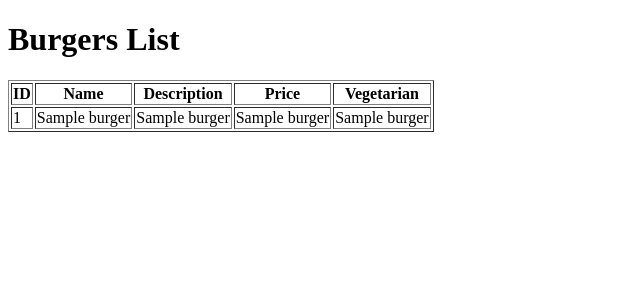
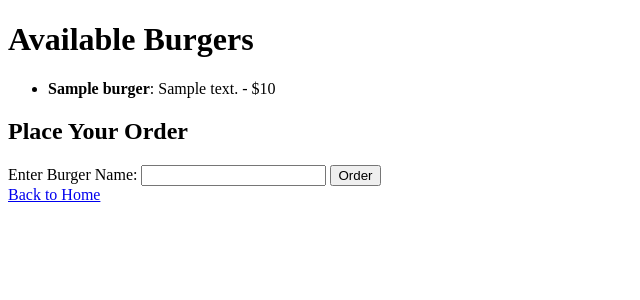
Before and after one commit to liaamg1/burgerprogram, a Flask app: template Containers/BurgerOrder/templates/burgers.html in a window 1280 px wide. Shown: the top 300 px of the page, without its empty margins (0-640 px from the left). Run offline with Flask 3, Linux system fonts and the light colour scheme; the template is opened without the code that fills it: most values are stand-ins (such as "Sample title", 1, 10 or a date in 2020); parts of the project's set-up code (start-up, migrations or seed data) failed here and were passed over.

Commit message:
Fick databasen att fungera, importerar burgarna in i burger_data och sedan in i app.py

```diff
--- a/Containers/BurgerOrder/app.py
+++ b/Containers/BurgerOrder/app.py
@@ -1,34 +1,38 @@
-from flask import Flask, jsonify, request, render_template
-from burger_data import get_burgers, display_burgers
+from flask import Flask, render_template, request, jsonify
+from burger_data import get_burgers
+import requests  # Import requests for sending the order to kitchen.py
 
 app = Flask(__name__)
-# Introduktion
+
 @app.route('/')
 def frontpage():
     return render_template('index.html')
 
-@app.route('/order', methods=['GET', 'POST'])
+@app.route('/order', methods=['GET'])
 def display_burgers():
-    burgers = get_burgers()
-    return render_template('burgers.html',burger=burgers)
+    burgers = get_burgers()  # Get the list of burgers
+    return render_template('burgers.html', burgers=burgers)
 
-# Order confirmation page after placing an order
+@app.route('/send-order', methods=['POST'])
+def send_order():
+    burger_name = request.args.get('name')
+
+    # Send the order to kitchen.py (assuming it's running at port 5001)
+    response = requests.get('http://localhost:5001/receive-order', params={'name': burger_name})
+
+    return jsonify({'message': response.json().get('message')}), response.status_code
+
 @app.route('/order_confirmation', methods=['GET'])
 def order_confirmation():
     return render_template("orderconfirmation.html")
 
-#Create custom error messages:
-
-# Invalid URL
 @app.errorhandler(404)
 def page_not_found(e):
     return render_template("404.html"), 404
 
-# Internal Server Error
 @app.errorhandler(500)
-def page_not_found(e):
+def internal_server_error(e):
     return render_template("500.html"), 500
 
-# Run the app
 if __name__ == '__main__':
     app.run(port=5000, debug=True)
--- a/Containers/BurgerOrder/templates/burgers.html
+++ b/Containers/BurgerOrder/templates/burgers.html
@@ -3,29 +3,47 @@
 <head>
     <meta charset="UTF-8">
     <meta name="viewport" content="width=device-width, initial-scale=1.0">
-    <title>Burgers List</title>
+    <title>Burgers</title>
 </head>
 <body>
-    <h1>Burgers List</h1>
-    <table border="1">
-        <thead>
-            <tr>
-                <th>ID</th>
-                <th>Name</th>
-                <th>Description</th>
-                <th>Price</th>
-                <th>Vegetarian</th>
-            </tr>
-        </thead>
-        <tbody>
-            {% for burger in burgers %}
-            <tr>
-                <td>{{ burger[0] }}</td>
-                <td>{{ burger[1] }}</td>
-                <td>{{ burger[2] }}</td>
-                <td>{{ burger[3] }}</td>
-                <td>{{ burger[4] }}</td>
-            </tr>
-            {% endfor %}
-        </tbody>
-    </table>
+    <h1>Available Burgers</h1>
+    <ul>
+        {% for burger in burgers %}
+        <li>
+            <strong>{{ burger.name }}</strong>: {{ burger.description }} - ${{ burger.price }}
+            {% if burger.is_vegetarian %}(Vegetarian){% endif %}
+        </li>
+        {% endfor %}
+    </ul>
+
+    <h2>Place Your Order</h2>
+    <form id="orderForm">
+        <label for="burgerName">Enter Burger Name:</label>
+        <input type="text" id="burgerName" required>
+        <button type="submit">Order</button>
+    </form>
+
+    <div id="orderResult"></div>
+
+    <a href="/">Back to Home</a>
+
+    <script>
+        document.getElementById('orderForm').onsubmit = async function(event) {
+            event.preventDefault();
+            const burgerName = document.getElementById('burgerName').value;
+
+            const response = await fetch('/send-order', {
+                method: 'POST',
+                headers: {
+                    'Content-Type': 'application/json',
+                },
+                body: JSON.stringify({ name: burgerName }),
+            });
+
+            const result = await response.json();
+            document.getElementById('orderResult').innerText = result.message;
+            document.getElementById('burgerName').value = ''; // Clear input
+        };
+    </script>
+</body>
+</html>
```
Also changed, not shown: Containers/BurgerOrder/burger_data.py (+21 -3 lines), Containers/KitchenView/kitchen.py (+8 -10 lines), databas.py (+8 -8 lines).
